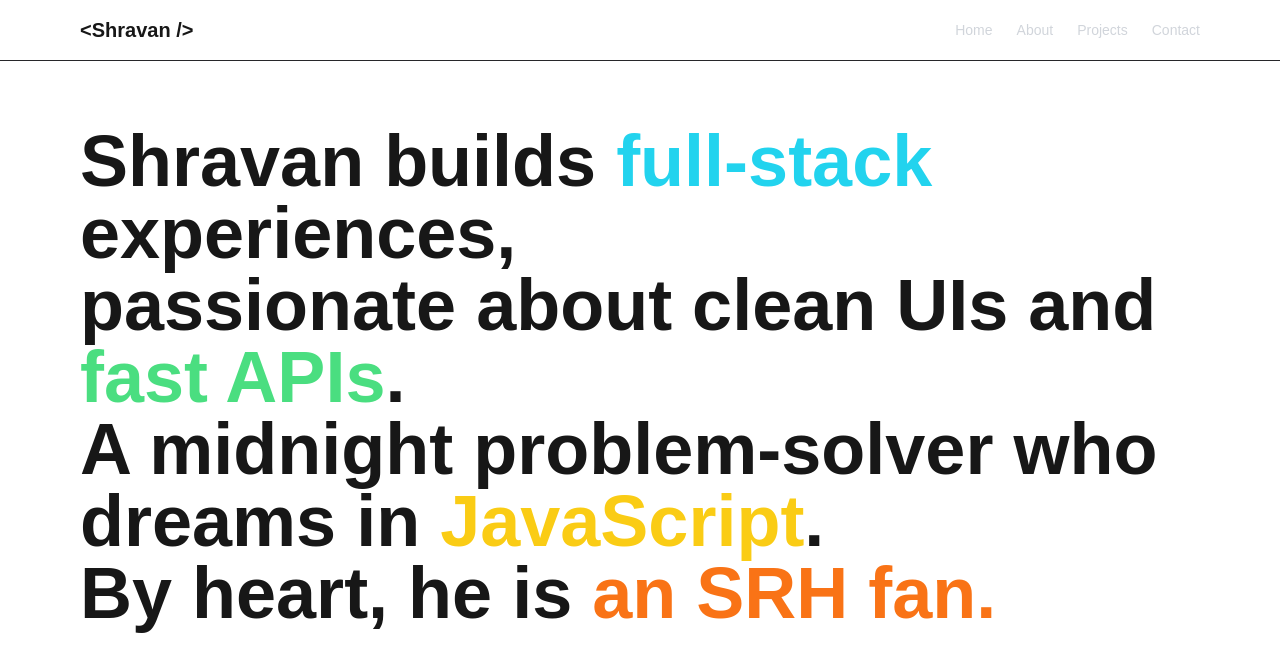
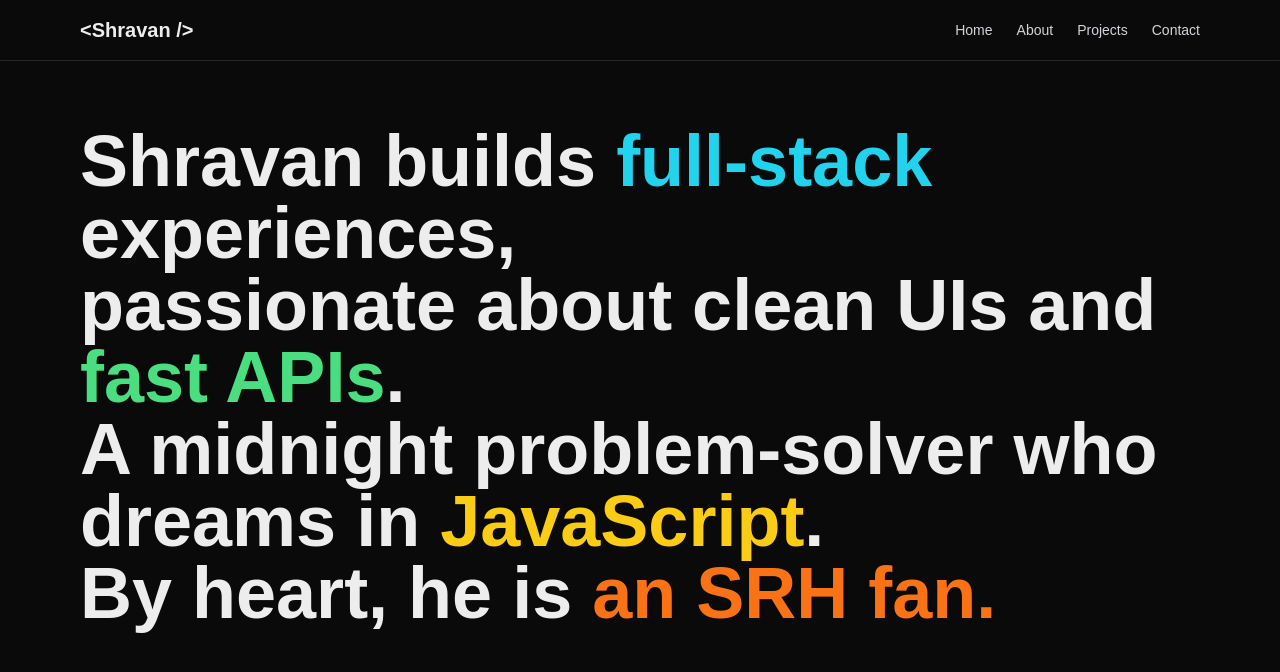
Before and after one commit to vamsi1225/portfoliosite, a Next.js app: page / in a window 1280 px wide. Shown: the top 672 px of the page. Built offline with nearby package versions, Linux system fonts and the light colour scheme.

Commit message:
disabling white theme

```diff
--- a/src/app/globals.css
+++ b/src/app/globals.css
@@ -3,9 +3,20 @@
 @tailwind utilities;
 
 :root {
-  --background: #ffffff;
-  --foreground: #171717;
+  --background: #0a0a0a;   /* dark background */
+  --foreground: #ededed;   /* light text */
 }
+
+/* Remove or comment out any prefers-color-scheme media query */
+/*
+@media (prefers-color-scheme: dark) {
+  :root {
+    --background: #0a0a0a;
+    --foreground: #ededed;
+  }
+}
+*/
+
 
 @theme inline {
   --color-background: var(--background);
@@ -14,13 +25,6 @@
   --font-mono: var(--font-geist-mono);
 }
 
-@media (prefers-color-scheme: dark) {
-  :root {
-    --background: #0a0a0a;
-    --foreground: #ededed;
-  }
-}
-
 body {
   background: var(--background);
   color: var(--foreground);
```
